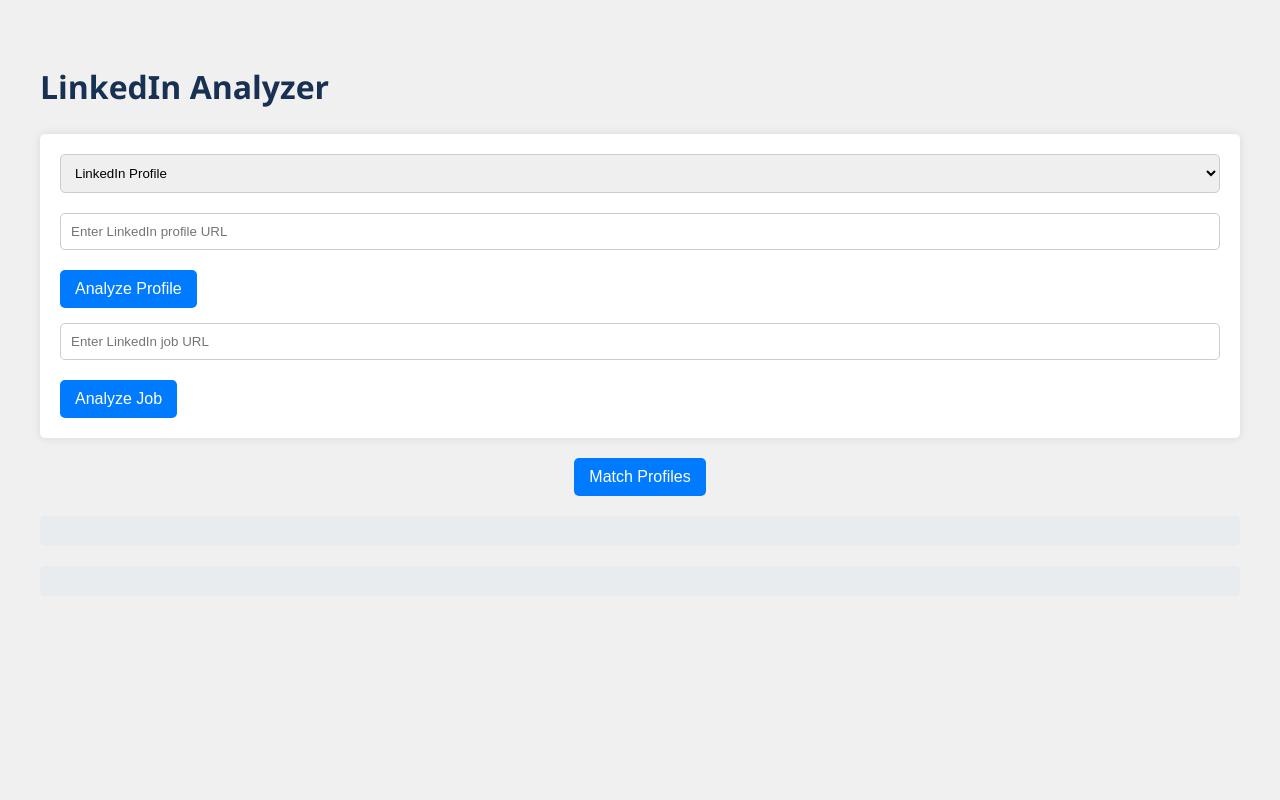
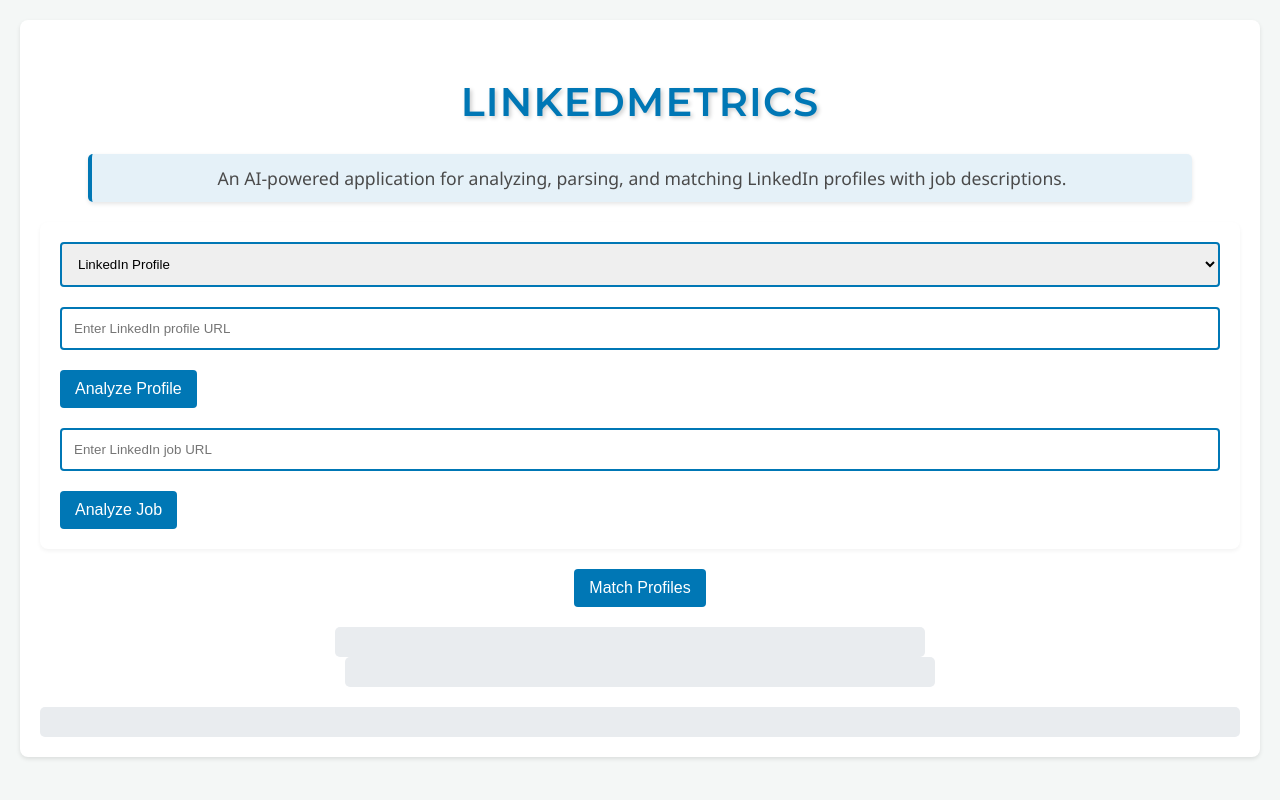
Before and after one commit to leonardo-pagliacci/LinkedMetrics-Analyzer, a Flask app: page / in a window 1280 px wide. Run offline with Flask 2, Linux system fonts and the light colour scheme; parts of the project's set-up code (start-up, migrations or seed data) failed here and were passed over.

Commit message:
enhanced ui

```diff
--- a/app/static/css/style.css
+++ b/app/static/css/style.css
@@ -1,11 +1,46 @@
 /* General body styling */
 body {
-    font-family: 'Segoe UI', Tahoma, Geneva, Verdana, sans-serif;
-    background-color: #f0f0f0;
+    font-family: 'Segoe UI', Arial, sans-serif;
+    background-color: #f4f7f6;
     color: #333;
     line-height: 1.6;
     padding: 20px;
     margin: 0;
+}
+
+.title {
+    font-family: 'Montserrat', sans-serif;
+    text-align: center;
+    color: #0077b5; /* LinkedIn's blue for brand consistency */
+    font-weight: 600; /* Medium to bold for emphasis */
+    font-size: 2.5rem; /* Larger font size for impact */
+    margin-top: 30px; /* More top space to breathe */
+    margin-bottom: 15px; /* Space before the subtitle */
+    letter-spacing: 1.2px; /* Adding some spacing between letters */
+    text-transform: uppercase; /* Optional: makes it more standout */
+    text-shadow: 2px 2px 4px rgba(0, 0, 0, 0.2); /* Subtle shadow for depth */
+}
+
+@media (max-width: 768px) {
+    .title {
+        font-size: 2rem; /* Slightly smaller font size for smaller screens */
+        text-shadow: 1px 1px 2px rgba(0, 0, 0, 0.2); /* Adjust shadow for readability */
+    }
+}
+
+.subtitle {
+    text-align: center;
+    color: #4A4A4A; /* A slightly softer color for readability */
+    font-weight: 400; /* Avoid too bold to keep it light and professional */
+    font-size: 1.1rem; /* Slightly larger than default text for emphasis */
+    max-width: 90%; /* Giving more room for the text */
+    margin: 20px auto; /* Increase top margin to give space from the title */
+    line-height: 1.6; /* Increase line height for better readability */
+    padding: 10px; /* Padding to add some space around the text */
+    border-radius: 5px; /* Slight rounding of corners for modern feel */
+    background-color: rgba(0, 119, 181, 0.1); /* Light LinkedIn blue background for emphasis */
+    border-left: 4px solid #0077b5; /* A touch of LinkedIn blue as an accent */
+    box-shadow: 0 2px 4px rgba(0, 0, 0, 0.1); /* Soft shadow for depth */
 }
 
 /* Container styling */
@@ -13,6 +48,9 @@
     max-width: 1200px;
     margin: auto;
     padding: 20px;
+    background: #fff;
+    border-radius: 8px;
+    box-shadow: 0 2px 4px rgba(0, 0, 0, 0.1);
 }
 
 /* Input form styling */
@@ -20,69 +58,129 @@
     background: #fff;
     padding: 20px;
     margin-bottom: 20px;
-    border-radius: 5px;
-    box-shadow: 0 0 10px rgba(0, 0, 0, 0.1);
+    border-radius: 8px;
+    box-shadow: 0 2px 4px rgba(0, 0, 0, 0.05);
 }
 
 .input-option {
-    margin-bottom: 15px;
+    margin-bottom: 20px;
 }
 
 /* Heading colors */
 h1, h2 {
-    color: #183153;
+    color: #0077b5; /* LinkedIn's blue */
+    font-weight: 300;
 }
 
 /* Input and button styling */
 select, input[type="text"], input[type="file"] {
     width: 100%;
-    padding: 10px;
+    padding: 12px;
     margin-bottom: 20px;
-    border: 1px solid #ccc;
+    border: 2px solid #0077b5; /* LinkedIn's blue */
+    border-radius: 4px;
+    box-sizing: border-box;
+    transition: border-color 0.25s;
+}
+
+select:hover,
+input[type="text"]:hover,
+input[type="file"]:hover,
+select:focus,
+input[type="text"]:focus,
+input[type="file"]:focus {
+    border-color: #005682; /* Darker blue on hover and focus for better accessibility */
+    outline: none; /* Remove default focus outline */
+}
+
+button {
+    background-color: #0077b5; /* LinkedIn's blue */
+    color: #fff;
+    padding: 10px 15px;
+    border: none;
+    border-radius: 4px;
+    cursor: pointer;
+    font-size: 16px;
+    transition: background-color 0.25s, transform 0.2s;
+}
+
+button:hover {
+    background-color: #005682; /* Darker blue on hover */
+    transform: translateY(-2px); /* Slight raise effect */
+}
+
+button:active, .button-clicked {
+    background-color: #004c7a; /* Even darker blue for active/clicked state */
+}
+
+/* Results and loading styling */
+.analysis-container {
+    display: flex;
+    flex-direction: column;
+    align-items: center;
+    width: 100%;
+}
+
+/* Adjusted Results Container for Side-by-Side Layout */
+/* Adjusted Results Container for Side-by-Side Layout */
+.results-container {
+    display: flex;
+    justify-content: space-between; /* Keeps items at far ends */
+    align-items: flex-start; /* Aligns items to the top if they have different heights */
+    margin-bottom: 20px;
+    width: 100%;
+}
+
+.result {
+    width: calc(50% - 10px); /* Takes half the parent width minus margin */
+    background-color: #e9ecef;
+    padding: 15px;
     border-radius: 5px;
     box-sizing: border-box;
 }
 
-button {
-    background-color: #007bff;
-    color: #fff;
-    padding: 10px 15px;
-    border: none;
-    border-radius: 5px;
-    cursor: pointer;
-    font-size: 16px;
-}
-
-button:hover {
-    background-color: #0056b3;
-}
-
-/* Results and loading styling */
-.analysis-results, .loading, .results-container, .result {
-    margin-bottom: 20px;
-}
-
-.results-container {
-    display: flex;
-    justify-content: space-between;
-    flex-wrap: wrap; /* Allow items to wrap to the next line */
-}
-
-.result {
-    background-color: #e9ecef;
-    padding: 15px;
-    border-radius: 5px;
-    width: 100%; /* Take full width */
-    box-sizing: border-box;
+/* Correctly apply margin only between the two results for spacing */
+.result:first-child {
+    margin-right: 20px; /* Only the first (or left) item gets margin to the right */
 }
 
 .action-container {
     display: flex;
-    align-items: center; /* Center items vertically */
-    justify-content: center; /* Center items horizontally */
-    margin-bottom: 20px;
+    justify-content: center; /* Centers the match button horizontally */
+    width: 100%;
+    margin: 20px 0;
 }
 
-.loading {
-    display: none; /* Initially hide loading animation */
+.match-result {
+    width: 100%; /* Ensures full width for job matching analysis container */
+    background-color: #e9ecef;
+    padding: 15px;
+    border-radius: 5px;
+    box-sizing: border-box;
+    margin-top: 20px; /* Space above the match results */
 }
+
+
+/* Loading Indicator Enhancements */
+.loading-indicator {
+    background-color: #0077b5; /* LinkedIn Blue */
+    height: 4px;
+    width: 100%;
+    transition: width 2.5s ease-in-out;
+}
+
+/* Accessibility Improvements */
+button:focus, select:focus, input:focus {
+    outline: 3px solid #005682;
+    outline-offset: 2px;
+}
+
+/* Link Styling for LinkedIn-like feel */
+a {
+    color: #0077b5;
+    text-decoration: none;
+}
+
+a:hover, a:focus {
+    text-decoration: underline;
+}
--- a/app/static/js/app.js
+++ b/app/static/js/app.js
@@ -1,44 +1,91 @@
+function showLoadingIndicator(show) {
+    const loadingIndicator = document.getElementById('loadingIndicator');
+    loadingIndicator.style.display = show ? 'block' : 'none';
+}
+
 function analyzeProfile() {
+    // Show loading indicator
+    showLoadingIndicator(true);
+
+    // Change button color
+    const button = document.querySelector('#linkedinInput button'); // Adjust if you have specific IDs or classes
+    button.classList.add('button-clicked');
+
     const profileUrl = document.getElementById('profile_url').value;
     fetch('/extract_analyze_profile', {
         method: 'POST',
         headers: { 'Content-Type': 'application/json' },
         body: JSON.stringify({ profile_url: profileUrl })
     })
-    .then(response => response.json())
+    .then(response => {
+        if (!response.ok) {
+            throw new Error('Network response was not ok');
+        }
+        return response.json();
+    })
     .then(data => {
         window.profileAnalysisResult = data;
         const resultDiv = document.getElementById('profileAnalysisResult');
-        resultDiv.innerHTML = JSON.stringify(data, null, 2);
+        resultDiv.innerHTML = `<pre>${JSON.stringify(data, null, 2)}</pre>`;
     })
     .catch(error => {
         console.error('Error:', error);
+        const resultDiv = document.getElementById('profileAnalysisResult');
+        resultDiv.innerHTML = `<p>Error occurred: ${error.message}</p>`;
+    })
+    .finally(() => {
+        // Hide loading indicator and reset button color
+        showLoadingIndicator(false);
+        button.classList.remove('button-clicked');
     });
 }
 
+
 function analyzeJob() {
+    showLoadingIndicator(true);
+    const button = document.querySelector('#job_url').nextElementSibling; // Assuming the button is right next to the input
+    button.classList.add('button-clicked');
+
     const jobUrl = document.getElementById('job_url').value;
     fetch('/extract_analyze_job', {
         method: 'POST',
         headers: { 'Content-Type': 'application/json' },
         body: JSON.stringify({ job_url: jobUrl })
     })
-    .then(response => response.json())
+    .then(response => {
+        if (!response.ok) {
+            throw new Error('Network response was not ok');
+        }
+        return response.json();
+    })
     .then(data => {
         window.jobAnalysisResult = data;
         const resultDiv = document.getElementById('jobAnalysisResult');
-        resultDiv.innerHTML = JSON.stringify(data, null, 2);
+        resultDiv.innerHTML = `<pre>${JSON.stringify(data, null, 2)}</pre>`;
     })
     .catch(error => {
         console.error('Error:', error);
+        const resultDiv = document.getElementById('jobAnalysisResult');
+        resultDiv.innerHTML = `<p>Error occurred: ${error.message}</p>`;
+    })
+    .finally(() => {
+        showLoadingIndicator(false);
+        button.classList.remove('button-clicked');
     });
 }
 
+
 function uploadAndAnalyzeResume() {
+    showLoadingIndicator(true);
+    const button = document.querySelector('#resumeInput button');
+    button.classList.add('button-clicked');
+
     const formData = new FormData();
     const resumeFile = document.getElementById('resume').files[0];
     if (!resumeFile) {
         alert("Please select a resume file to upload.");
+        showLoadingIndicator(false); // Hide loading indicator if no file selected
+        button.classList.remove('button-clicked'); // Reset button color if no file selected
         return;
     }
     formData.append('resume', resumeFile);
@@ -47,7 +94,12 @@
         method: 'POST',
         body: formData
     })
-    .then(response => response.json())
+    .then(response => {
+        if (!response.ok) {
+            throw new Error('Network response was not ok');
+        }
+        return response.json();
+    })
     .then(data => {
         window.profileAnalysisResult = data;
         const resultDiv = document.getElementById('profileAnalysisResult');
@@ -56,16 +108,42 @@
     .catch(error => {
         console.error('Error:', error);
         const resultDiv = document.getElementById('profileAnalysisResult');
-        resultDiv.textContent = `Failed to analyze resume. Error: ${error}`;
+        resultDiv.innerHTML = `<p>Error occurred: ${error.message}</p>`;
+    })
+    .finally(() => {
+        showLoadingIndicator(false);
+        button.classList.remove('button-clicked');
     });
 }
 
+
+function toggleInputMethod() {
+    var inputType = document.getElementById('inputType').value;
+    var linkedinInputDiv = document.getElementById('linkedinInput');
+    var resumeInputDiv = document.getElementById('resumeInput');
+
+    if (inputType === 'linkedin') {
+        linkedinInputDiv.style.display = 'block';
+        resumeInputDiv.style.display = 'none';
+    } else if (inputType === 'resume') {
+        linkedinInputDiv.style.display = 'none';
+        resumeInputDiv.style.display = 'block';
+    }
+}
+
+
 function matchProfiles() {
+    showLoadingIndicator(true);
+    const button = document.querySelector('.match-button');
+    button.classList.add('button-clicked');
+
     const profileData = window.profileAnalysisResult;
     const jobData = window.jobAnalysisResult;
 
     if (!profileData || !jobData) {
         alert('Profile or Job Data is missing!');
+        showLoadingIndicator(false); // Hide loading indicator immediately if data is missing
+        button.classList.remove('button-clicked');
         return;
     }
 
@@ -78,7 +156,9 @@
         })
     })
     .then(response => {
-        if (!response.ok) throw new Error('Network response was not ok');
+        if (!response.ok) {
+            throw new Error('Network response was not ok');
+        }
         return response.json();
     })
     .then(data => {
@@ -89,5 +169,9 @@
         console.error('Error:', error);
         const matchDiv = document.getElementById('matchResult');
         matchDiv.innerHTML = `<p>Error occurred: ${error.message}</p>`;
+    })
+    .finally(() => {
+        showLoadingIndicator(false);
+        button.classList.remove('button-clicked');
     });
 }
--- a/app/templates/index.html
+++ b/app/templates/index.html
@@ -3,14 +3,17 @@
 <head>
     <meta charset="UTF-8">
     <meta name="viewport" content="width=device-width, initial-scale=1.0">
-    <title>LinkedIn Analyzer</title>
+    <title>LinkedMetrics</title>
     <link rel="stylesheet" href="{{ url_for('static', filename='css/style.css') }}">
+    <link href="https://fonts.googleapis.com/css2?family=Montserrat:wght@600&display=swap" rel="stylesheet">
+
 </head>
 <body>
     <div class="container">
-        <h1>LinkedIn Analyzer</h1>
+        <h1 class="title">LinkedMetrics</h1>
+        <h2 class="subtitle">An AI-powered application for analyzing, parsing, and matching LinkedIn profiles with job descriptions.</h2>
 
-        <div id="inputForm" class="input-form">
+        <form id="inputForm" class="input-form" enctype="multipart/form-data">
             <select id="inputType" onchange="toggleInputMethod()">
                 <option value="linkedin">LinkedIn Profile</option>
                 <option value="resume">PDF Resume</option>
@@ -18,33 +21,28 @@
 
             <div id="linkedinInput" class="input-option">
                 <input type="text" id="profile_url" placeholder="Enter LinkedIn profile URL"/>
-                <button onclick="analyzeProfile()">Analyze Profile</button>
+                <button type="button" onclick="analyzeProfile()">Analyze Profile</button>
             </div>
             <div id="resumeInput" class="input-option" style="display: none;">
-                <input type="file" id="resume"/>
-                <button onclick="uploadAndAnalyzeResume()">Upload and Analyze Resume</button>
+                <input type="file" id="resume" name="resume"/>
+                <button type="button" onclick="uploadAndAnalyzeResume()">Upload and Analyze Resume</button>
             </div>
             <input type="text" id="job_url" placeholder="Enter LinkedIn job URL"/>
-            <button onclick="analyzeJob()">Analyze Job</button>
+            <button type="button" onclick="analyzeJob()">Analyze Job</button>
+        </form>
+
+        <div class="action-container">
+            <button type="button" onclick="matchProfiles()" class="match-button">Match Profiles</button>
         </div>
 
-        <!-- Button for Matching Profiles -->
-        <div class="action-container">
-            <button onclick="matchProfiles()" class="match-button">Match Profiles</button>
+        <div class="analysis-container">
+            <div id="profileAnalysisResult" class="result profile-result"></div>
+            <div id="jobAnalysisResult" class="result job-result"></div>
+            <div id="matchResult" class="match-result"></div>
         </div>
 
-        <!-- Container for Analysis Results -->
-        <div class="analysis-container">
-            <div id="profileAnalysisResult" class="result profile-result">
-                <!-- Placeholder for profile or resume analysis result -->
-            </div>
-            <div id="jobAnalysisResult" class="result job-result">
-                <!-- Placeholder for job analysis result -->
-            </div>
-            <div id="matchResult" class="match-result">
-                <!-- Placeholder for match results -->
-            </div>
-        </div>
+        <!-- General Loading Indicator -->
+        <div id="loadingIndicator" class="loading-indicator" style="display: none;"></div>
     </div>
 
     <script src="{{ url_for('static', filename='js/app.js') }}"></script>
```
Also changed, not shown: app/app.py (line endings or trailing spaces), 1 other file.
